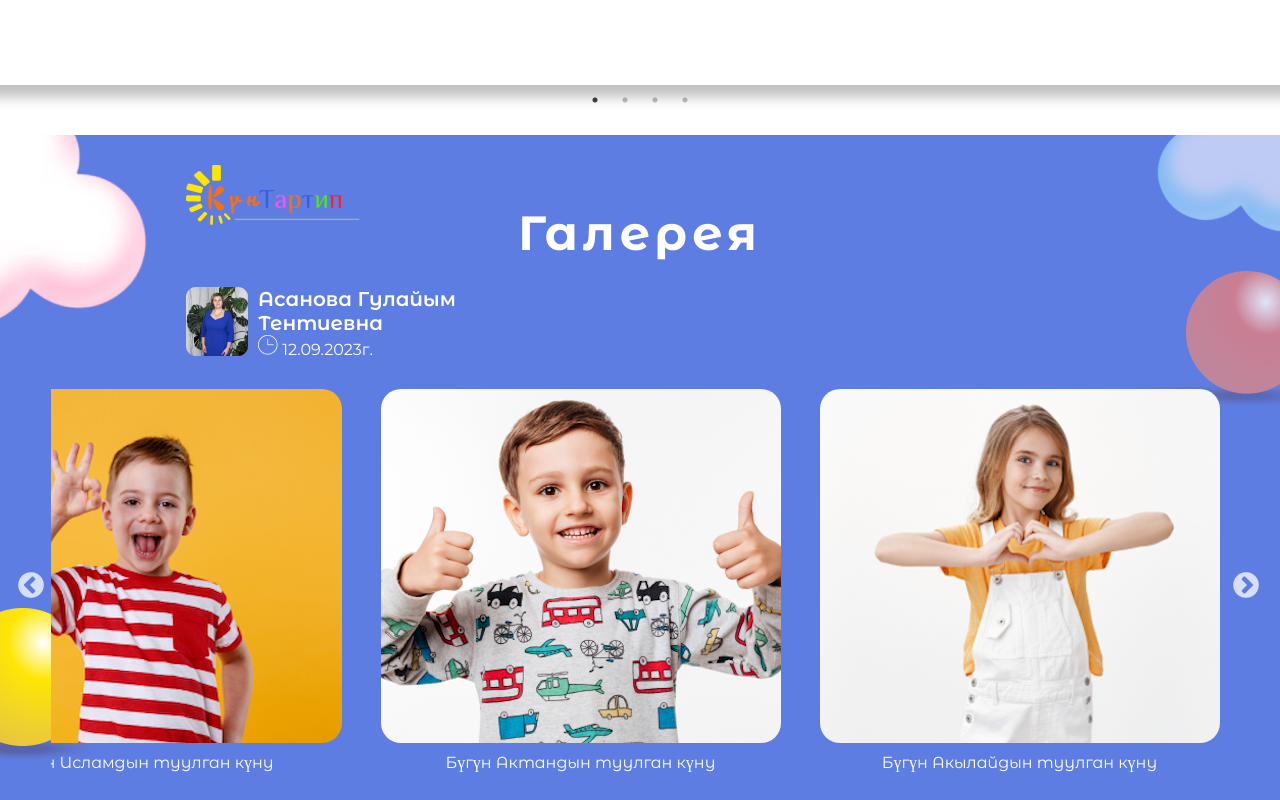
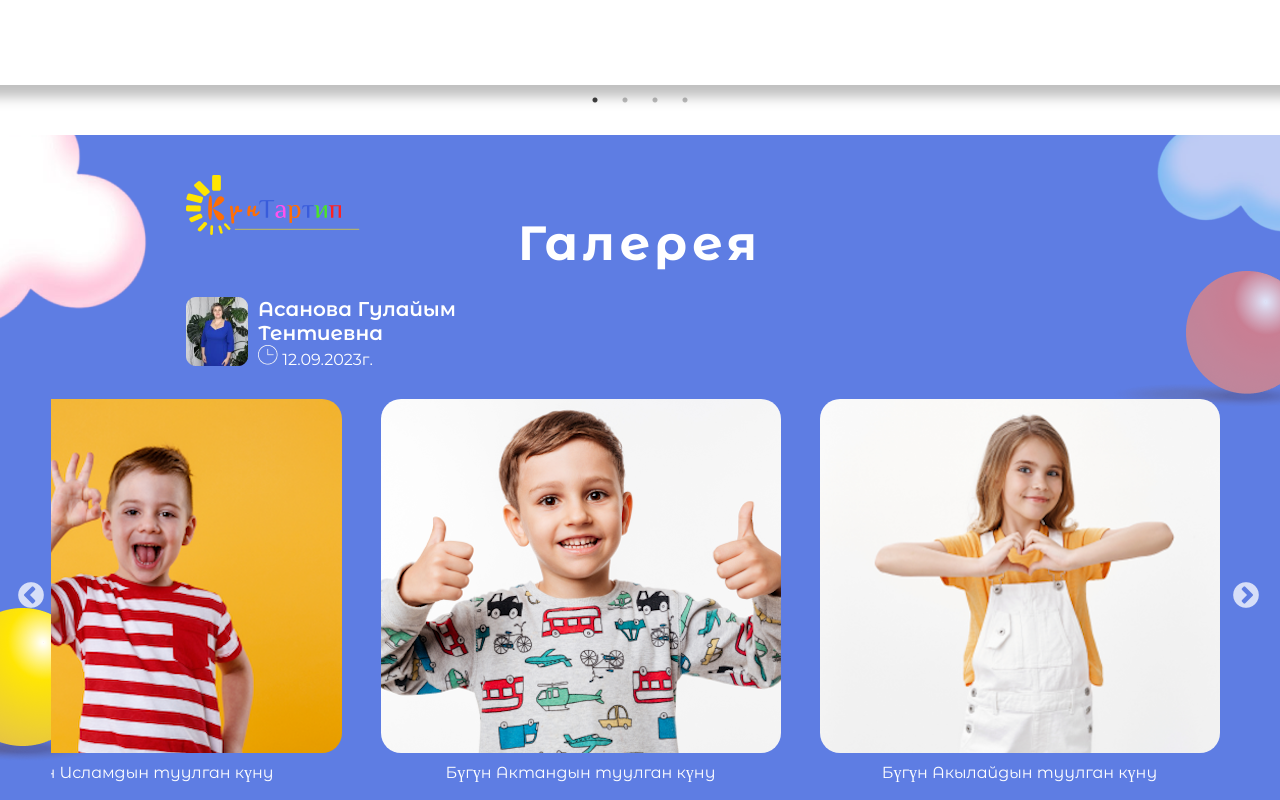
Before and after one commit to Dastan0307/Hackaton_Team, a React (Vite) app: page / in a window 1280 px wide. Shown: the part 780-1580 px from the top of the page. Built offline with nearby package versions, Linux system fonts and the light colour scheme; no server answers.

Commit message:
feature/new project

```diff
--- a/src/components/GallerySlider/GallerySlider.scss
+++ b/src/components/GallerySlider/GallerySlider.scss
@@ -13,7 +13,7 @@
     background-repeat: no-repeat;
     background-position: left top, right top, left bottom 10%, right top 25%;
     .gallery-section__content {
-        margin: 0 40px 40px 40px;
+        margin: 10px 40px 40px 40px;
         .logo {
             width: 216px;
             height: 60px;
```
